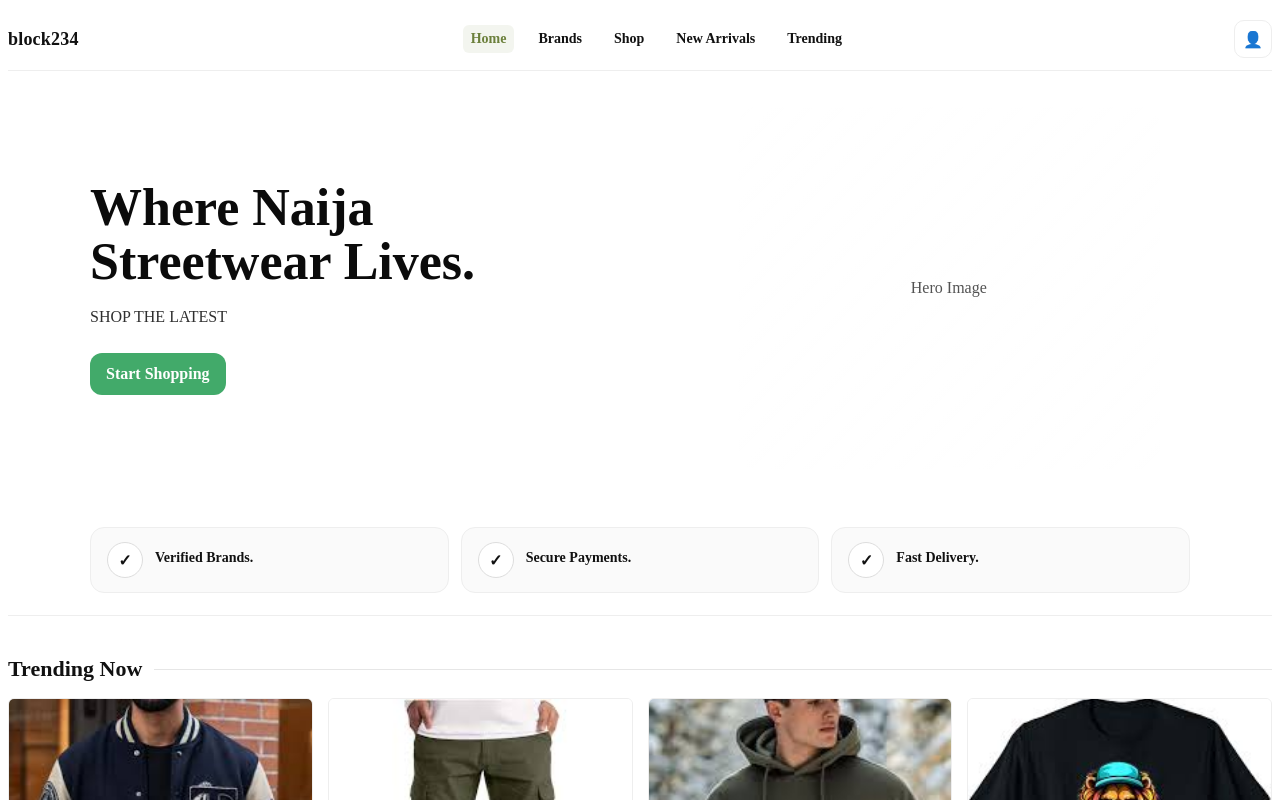
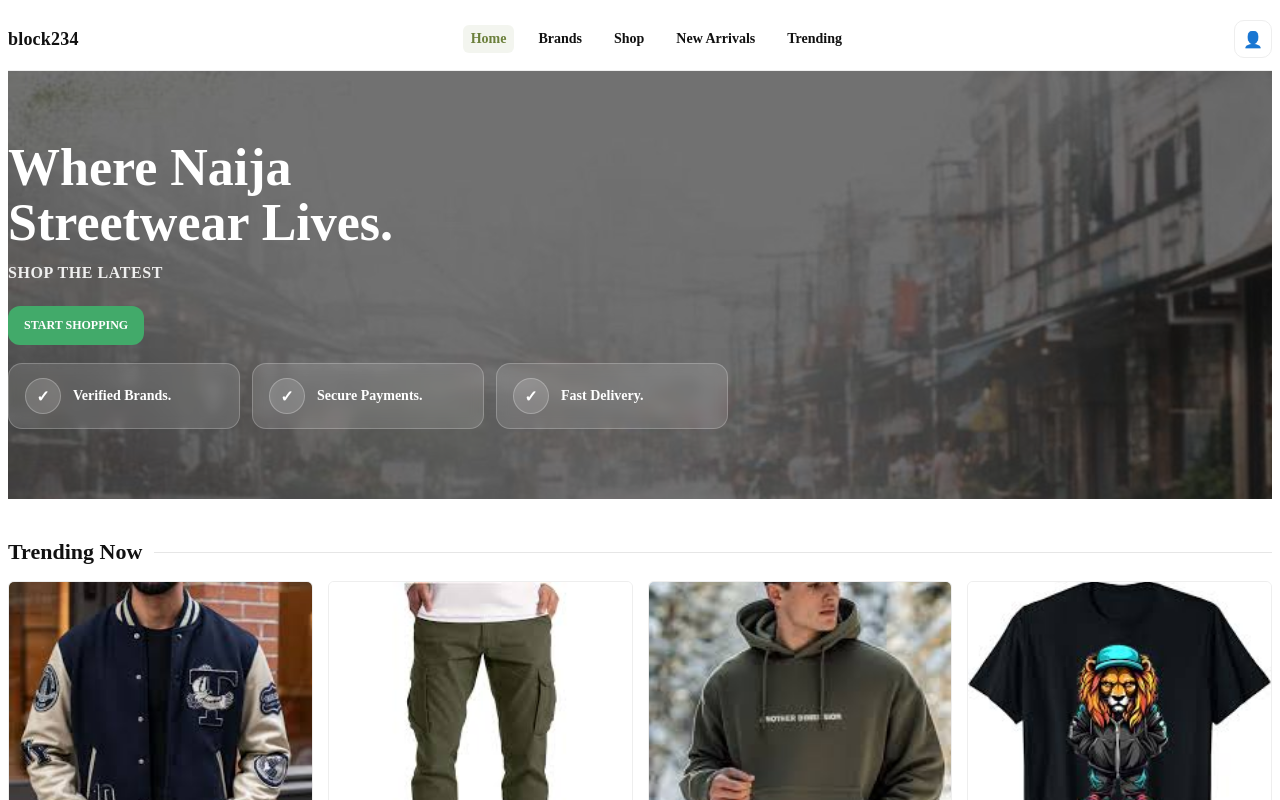
Before and after one commit to Itzteejay70/clothing-web-frontend, a React (Vite) app: page / in a window 1280 px wide. Shown: the top 800 px of the page. Built offline with nearby package versions, Linux system fonts and the light colour scheme.

Commit message:
chore: update code structure for improved readability and maintainability

```diff
--- a/src/components/home/hero.jsx
+++ b/src/components/home/hero.jsx
@@ -1,107 +1,32 @@
 import { Link } from "react-router-dom";
+import TrustBadges from "../../components/home/trustBadges";
+import "../../styles/home.css";
 
 export default function Hero() {
   return (
-    <section style={styles.wrapper}>
-      <div style={styles.container}>
-        {/* Left text */}
-        <div style={styles.left}>
+    <section className="hero">
+      <div className="heroOverlay" />
 
-          <h1 style={styles.title}>
+      <div className="container heroInner">
+        <div className="heroLeft">
+          <h1 className="heroTitle">
             Where Naija <br /> Streetwear Lives.
           </h1>
 
-          <p style={styles.subtitle}>
-            SHOP THE LATEST
-          </p>
+          <p className="heroSubtitle">SHOP THE LATEST</p>
 
-          <div style={styles.actions}>
-            <Link to="/shop" style={styles.btn}>
+          <div className="heroActions">
+            <Link to="/shop" className="heroBtn">
               Start Shopping
             </Link>
           </div>
         </div>
 
-        {/* Right image */}
-        <div style={styles.right}>
-          {/* Replace this with your real image later */}
-          <div style={styles.imagePlaceholder}>
-            <span style={{ opacity: 0.7 }}>Hero Image</span>
-          </div>
+        {/* ✅ Trust badges INSIDE the hero background */}
+        <div className="heroBadges">
+          <TrustBadges variant="hero" />
         </div>
       </div>
     </section>
   );
 }
-
-const styles = {
-  wrapper: {
-    background: "#fff",
-    color: "#0b0b0b",
-    padding: "36px 0",
-  },
-  container: {
-    maxWidth: "1100px",
-    margin: "0 auto",
-    padding: "0 16px",
-    display: "grid",
-    gridTemplateColumns: "1.1fr 0.9fr",
-    gap: "28px",
-    alignItems: "center",
-  },
-  left: {
-    display: "flex",
-    flexDirection: "column",
-    gap: "14px",
-  },
-  kicker: {
-    margin: 0,
-    opacity: 0.8,
-    fontWeight: 600,
-    letterSpacing: "0.5px",
-  },
-  title: {
-    margin: 0,
-    fontSize: "52px",
-    lineHeight: 1.05,
-    fontWeight: 800,
-  },
-  subtitle: {
-    margin: 0,
-    opacity: 0.85,
-    maxWidth: "520px",
-    lineHeight: 1.6,
-  },
-  actions: {
-    marginTop: "10px",
-    display: "flex",
-    gap: "12px",
-    flexWrap: "wrap",
-  },
-  btn: {
-    display: "inline-block",
-    background: "#42aa6aff",
-    color: "#fff",
-    padding: "12px 16px",
-    borderRadius: "12px",
-    textDecoration: "none",
-    fontWeight: 700,
-  },
-
-  right: {
-    display: "flex",
-    justifyContent: "center",
-  },
-  imagePlaceholder: {
-    width: "100%",
-    maxWidth: "420px",
-    height: "360px",
-    borderRadius: "18px",
-    background:
-      "linear-gradient(135deg, rgba(255,255,255,0.12), rgba(255,255,255,0.02))",
-    border: "1px solid rgba(255,255,255,0.15)",
-    display: "flex",
-    alignItems: "center",
-    justifyContent: "center",
-  },
-};
--- a/src/components/home/trustBadges.jsx
+++ b/src/components/home/trustBadges.jsx
@@ -1,4 +1,6 @@
-export default function TrustBadges() {
+import "../../styles/home.css";
+
+export default function TrustBadges({ variant = "default" }) {
   const items = [
     { title: "Verified Brands." },
     { title: "Secure Payments." },
@@ -6,15 +8,16 @@ export default function TrustBadges() {
   ];
 
   return (
-    <section style={styles.wrapper}>
-      <div style={styles.container}>
+    <section className={`trustBadgesWrap ${variant === "hero" ? "trustBadgesHero" : ""}`}>
+      <div className="container trustBadgesGrid">
         {items.map((item) => (
-          <div key={item.title} style={styles.card}>
-            <div style={styles.iconCircle}>✓</div>
+          <div key={item.title} className="trustBadgeCard">
+            <div className="trustBadgeIcon">✓</div>
 
             <div>
-              <h3 style={styles.title}>{item.title}</h3>
-              <p style={styles.desc}>{item.desc}</p>
+              <h3 className="trustBadgeTitle">{item.title}</h3>
+              {/* optional: remove this line if you don't use desc */}
+              {/* <p className="trustBadgeDesc">{item.desc}</p> */}
             </div>
           </div>
         ))}
@@ -22,53 +25,3 @@ export default function TrustBadges() {
     </section>
   );
 }
-
-const styles = {
-  wrapper: {
-    background: "#fff",
-    padding: "22px 0",
-    borderBottom: "1px solid #eee",
-  },
-  container: {
-    maxWidth: "1100px",
-    margin: "0 auto",
-    padding: "0 16px",
-    display: "grid",
-    gridTemplateColumns: "repeat(3, 1fr)",
-    gap: "12px",
-  },
-  card: {
-    display: "flex",
-    alignItems: "center",
-    gap: "12px",
-    padding: "14px 16px",
-    border: "1px solid #eee",
-    borderRadius: "14px",
-    background: "#fafafa",
-  },
-  iconCircle: {
-    width: "34px",
-    height: "34px",
-    borderRadius: "999px",
-    border: "1px solid #ddd",
-    display: "flex",
-    alignItems: "center",
-    justifyContent: "center",
-    fontWeight: 800,
-    color: "#111",
-    background: "#fff",
-    flexShrink: 0,
-  },
-  title: {
-    margin: 0,
-    fontSize: "14px",
-    fontWeight: 800,
-    color: "#111",
-  },
-  desc: {
-    margin: "4px 0 0",
-    fontSize: "13px",
-    color: "#555",
-    lineHeight: 1.4,
-  },
-};
--- a/src/pages/public/Home.jsx
+++ b/src/pages/public/Home.jsx
@@ -1,5 +1,4 @@
 import Hero from "../../components/home/hero";
-import TrustBadges from "../../components/home/trustBadges";
 import Trending from "../../components/home/trending";
 import FeaturedBrands from "../../components/home/featuredBrands";
 import NewArrivals from "../../components/home/newArrivals";
@@ -10,7 +9,6 @@ export default function Home() {
   return (
     <div>
       <Hero />
-      <TrustBadges />
       <Trending />
       <FeaturedBrands />
       <NewArrivals />
--- a/src/styles/home.css
+++ b/src/styles/home.css
@@ -1,3 +1,179 @@
+/* HERO */
+.hero {
+  position: relative;
+  overflow: hidden;
+  padding: 36px 0;
+  color: #fff;
+
+  /* Background image (put file in: public/assets/hero/hero-bg.jpg) */
+  background-image: url("/assets/hero/hero-bg.jpg");
+  background-size: cover;
+  background-position: center;
+  background-repeat: no-repeat;
+}
+
+.heroOverlay {
+  position: absolute;
+  inset: 0;
+  background: rgba(0, 0, 0, 0.55); /* adjust: 0.4 lighter, 0.65 darker */
+  z-index: 0;
+}
+
+.heroInner {
+  position: relative;
+  z-index: 1;
+
+  /* single column now */
+  display: block;
+
+  /* keeps the content neat on wide screens */
+  max-width: 720px;
+
+  /* optional spacing inside the hero */
+  padding: 34px 0;
+}
+
+.heroLeft {
+  display: flex;
+  flex-direction: column;
+  gap: 14px;
+}
+
+.heroTitle {
+  margin: 0;
+  font-size: 52px;
+  line-height: 1.05;
+  font-weight: 800;
+}
+
+.heroSubtitle {
+  margin: 0;
+  opacity: 0.9;
+  letter-spacing: 0.6px;
+  font-weight: 700;
+}
+
+.heroActions {
+  margin-top: 10px;
+  display: flex;
+  gap: 12px;
+  flex-wrap: wrap;
+}
+
+.heroBtn {
+  display: inline-block;
+  background: #42aa6a;
+  color: #fff;
+  padding: 12px 16px;
+  border-radius: 12px;
+  text-decoration: none;
+  font-weight: 800;
+  text-transform: uppercase;
+  font-size: 12px;
+}
+
+/* Mobile */
+@media (max-width: 768px) {
+  .heroInner {
+    max-width: 100%;
+    padding: 26px 0;
+  }
+
+  .heroTitle {
+    font-size: 38px;
+  }
+}
+/* TRUST BADGES (default) */
+.trustBadgesWrap {
+  background: #fff;
+  padding: 22px 0;
+  border-bottom: 1px solid #eee;
+}
+
+.trustBadgesGrid {
+  display: grid;
+  grid-template-columns: repeat(3, 1fr);
+  gap: 12px;
+}
+
+.trustBadgeCard {
+  display: flex;
+  align-items: center;
+  gap: 12px;
+  padding: 14px 16px;
+  border: 1px solid #eee;
+  border-radius: 14px;
+  background: #fafafa;
+}
+
+.trustBadgeIcon {
+  width: 34px;
+  height: 34px;
+  border-radius: 999px;
+  border: 1px solid #ddd;
+  display: grid;
+  place-items: center;
+  font-weight: 900;
+  color: #111;
+  background: #fff;
+  flex: 0 0 auto;
+}
+
+.trustBadgeTitle {
+  margin: 0;
+  font-size: 14px;
+  font-weight: 900;
+  color: #111;
+}
+
+@media (max-width: 768px) {
+  .trustBadgesGrid {
+    grid-template-columns: repeat(3, 1fr);
+    gap: 8px;
+  }
+
+  .trustBadgeCard {
+    padding: 10px 10px;
+    border-radius: 12px;
+    gap: 8px;
+  }
+
+  .trustBadgeTitle {
+    font-size: 12px;
+  }
+
+  .trustBadgeIcon {
+    width: 28px;
+    height: 28px;
+    font-size: 12px;
+  }
+}
+
+/* TRUST BADGES inside HERO (glass look) */
+.trustBadgesHero {
+  background: transparent;
+  border-bottom: none;
+  padding: 0;
+  margin-top: 18px;
+}
+
+.trustBadgesHero .trustBadgeCard {
+  background: rgba(255, 255, 255, 0.12);
+  border: 1px solid rgba(255, 255, 255, 0.22);
+  backdrop-filter: blur(6px);
+}
+
+.trustBadgesHero .trustBadgeIcon {
+  background: rgba(255, 255, 255, 0.14);
+  border-color: rgba(255, 255, 255, 0.25);
+  color: #fff;
+}
+
+.trustBadgesHero .trustBadgeTitle {
+  color: #fff;
+}
+
+
 /* TRENDING */
 .trending {
   padding: 40px 0;
```
Also changed, not shown: public/assets/hero/hero-bg.jpg (added), 1 other file (tests, documents, lock files or other folders).
